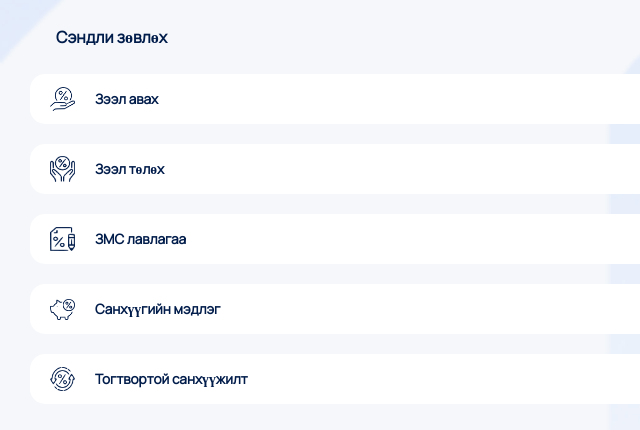
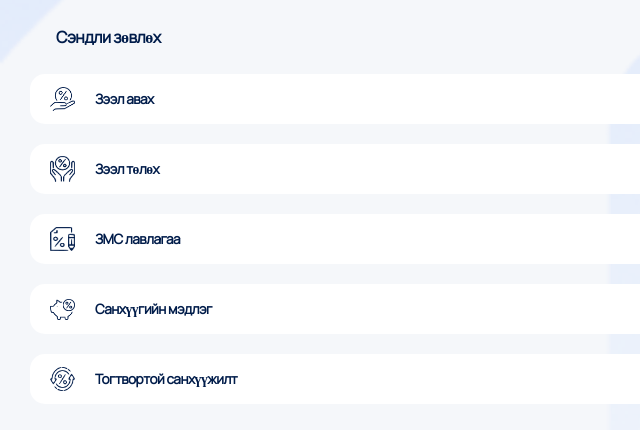
Before and after one commit to medchij/loan-story-slide, a plain HTML site: page index.html in a window 1280 px wide. Shown: the full height of the page, 0-640 px from the left. Drawn offline with Linux system fonts and the light colour scheme.

Commit message:
useg hoorondiin zai bagasgav

```diff
--- a/style.css
+++ b/style.css
@@ -17,6 +17,7 @@ body {
   background: #F5F7FA;
   font-family: 'Manrope';
   font-style: normal;
+  letter-spacing: -0.5px;
 }
 
 img {
```
